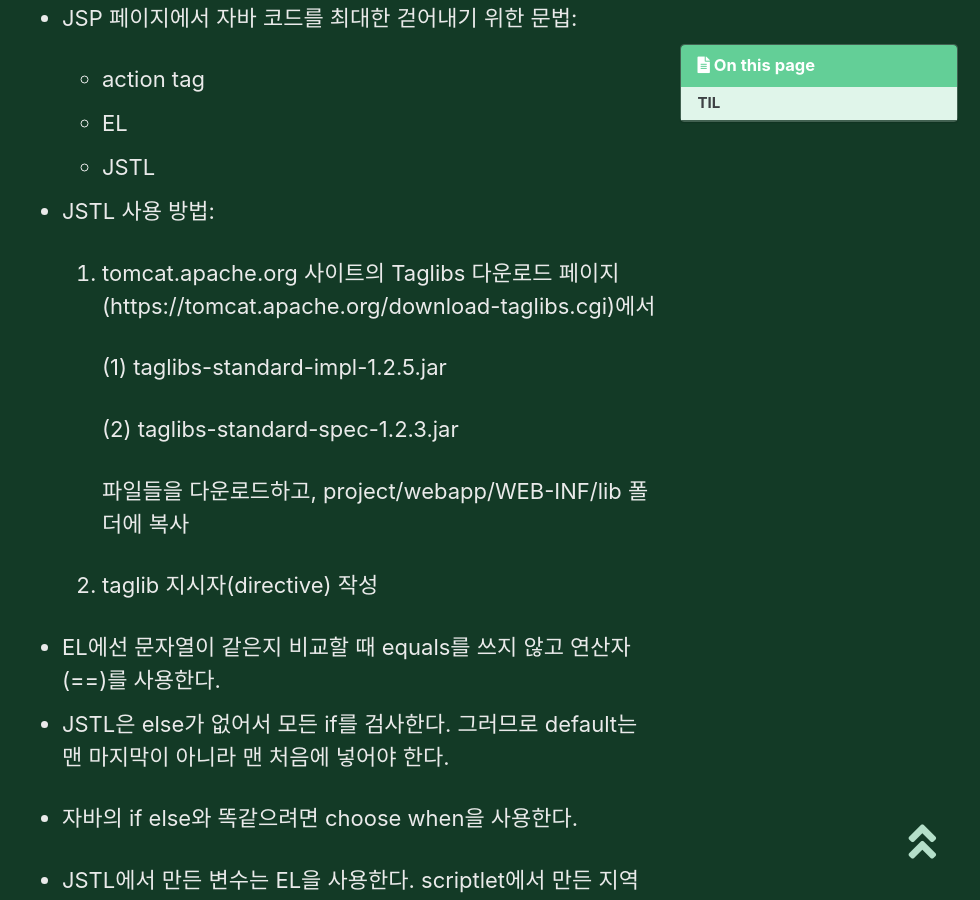
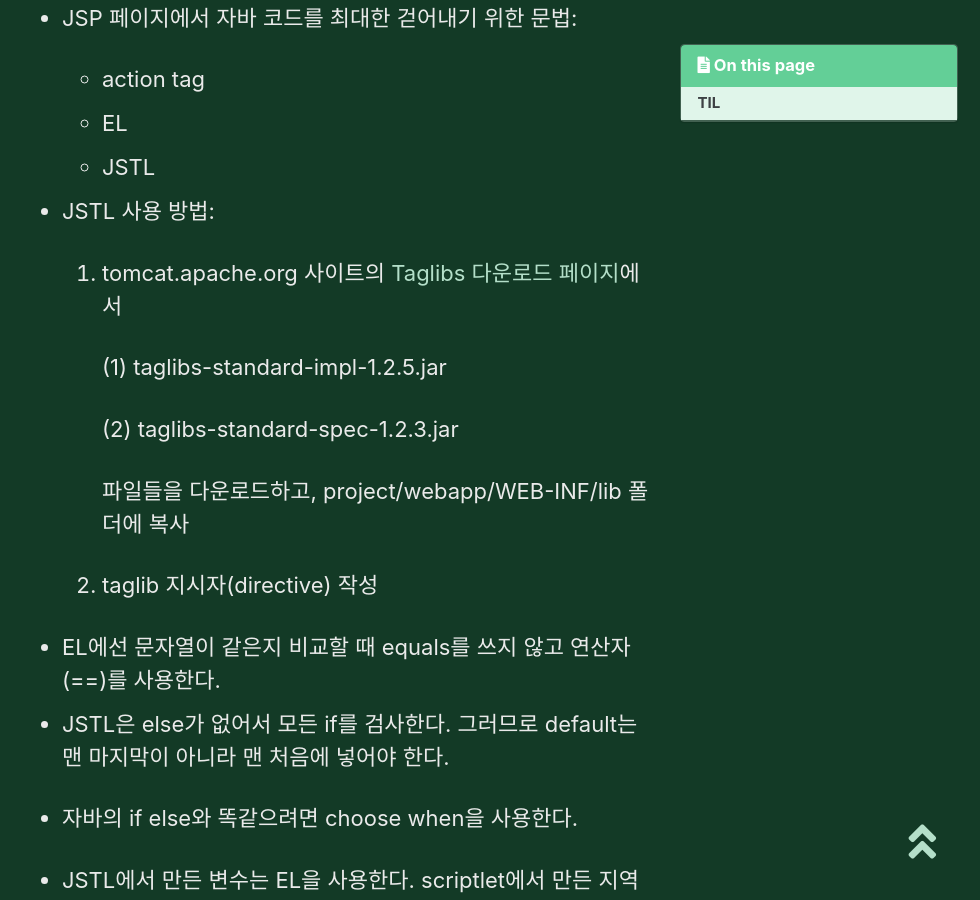
Before and after one commit to YUEUN328/YUEUN328.github.io, a Jekyll site: the page built from _posts/2022-01-11-til50.md, in a window 1280 px wide and 900 px high, scrolled down 765 px. Shown: the whole window, without its empty margins (300-1280 px from the left). Built offline with Jekyll 4.4.1, drawn with Linux system fonts in a browser that asks for light colours; cached includes are drawn as plain includes; comment, search, counter and statistics services are not loaded; some of the changed lines change nothing that is shown.

Commit message:
Update 2022-01-11-til50.md

```diff
--- a/_posts/2022-01-11-til50.md
+++ b/_posts/2022-01-11-til50.md
@@ -26,7 +26,7 @@ author_profile: false
 
 * JSTL 사용 방법:
 
-  1. tomcat.apache.org 사이트의 Taglibs 다운로드 페이지(https://tomcat.apache.org/download-taglibs.cgi)에서
+  1. tomcat.apache.org 사이트의 [Taglibs 다운로드 페이지](https://tomcat.apache.org/download-taglibs.cgi)에서
 
      (1) taglibs-standard-impl-1.2.5.jar
 
```
